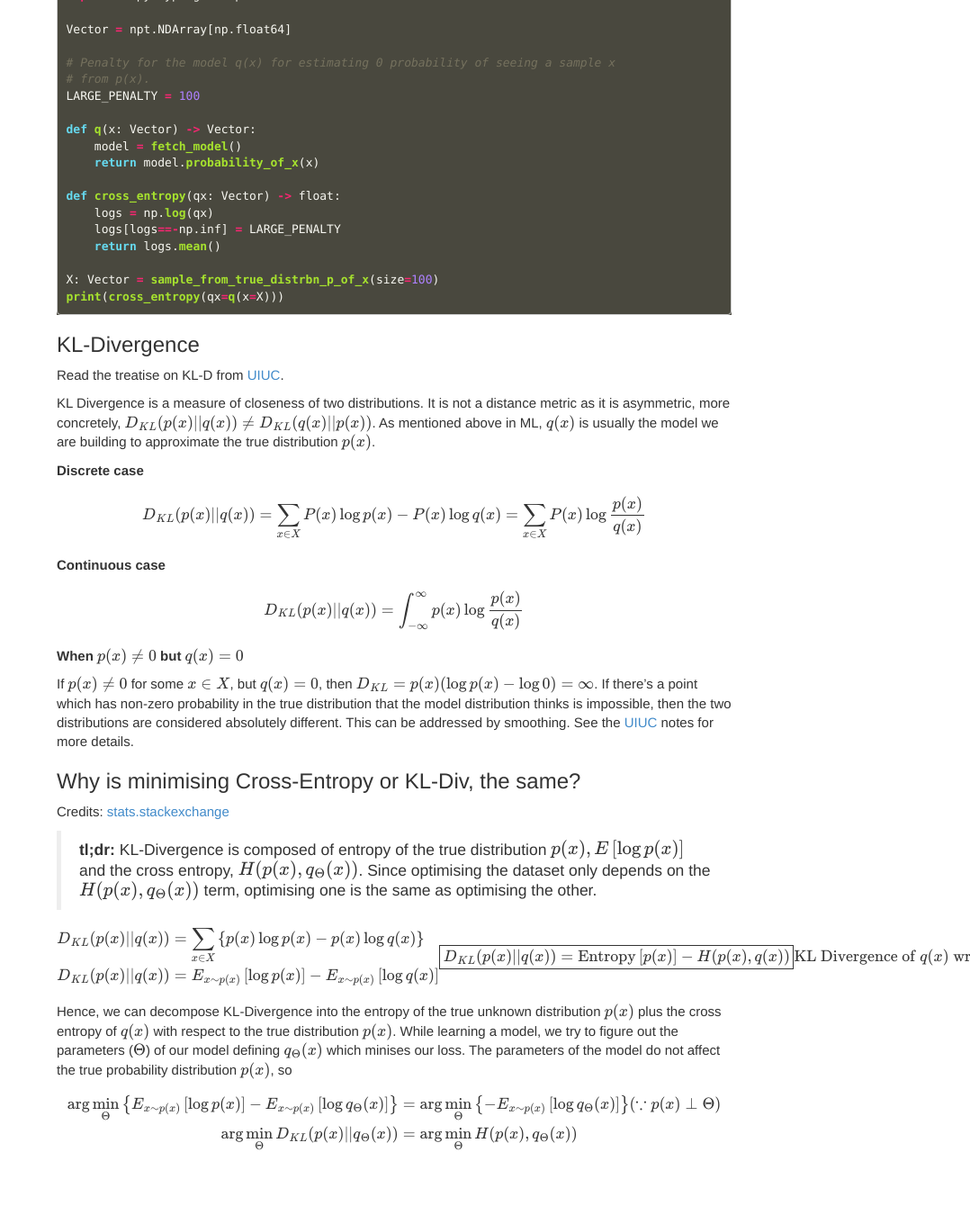
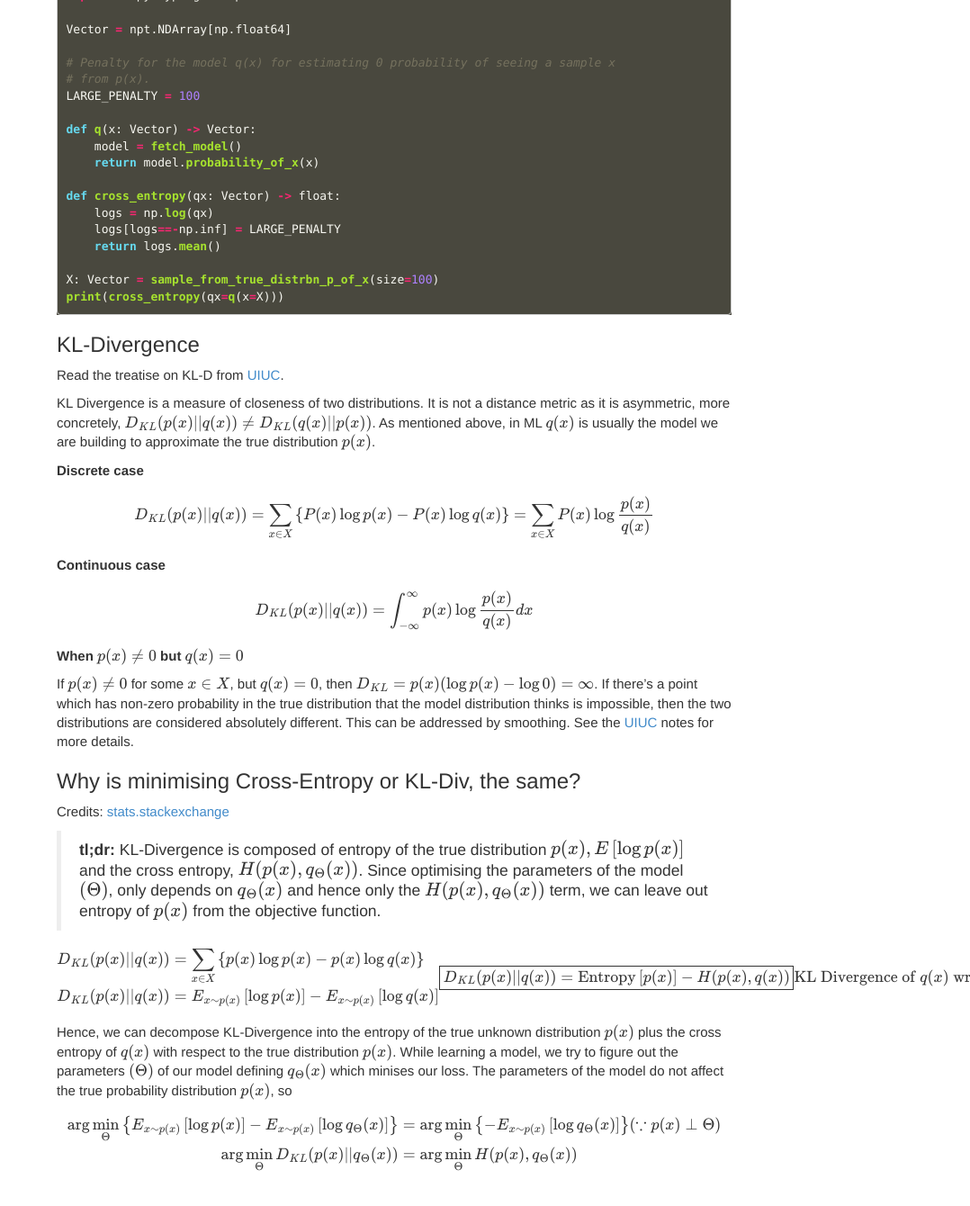
Before and after one commit to vispz/psvishnu91.github.io, a Jekyll site: the page built from _posts/ml_notes/2022-11-10-entropy_kld.md, in a window 1280 px wide and 1400 px high, scrolled down 1551 px. Shown: the top 1340 px of the window at 90% size, without its empty margins (202-1280 px from the left). Built offline with Jekyll 4.4.1, drawn with Linux system fonts in a browser that asks for light colours; nearby versions of some CDN libraries; formulas are drawn with MathJax 3.

Commit message:
More typo fixes in kld

```diff
--- a/_posts/ml_notes/2022-11-10-entropy_kld.md
+++ b/_posts/ml_notes/2022-11-10-entropy_kld.md
@@ -79,16 +79,16 @@ Read the treatise on KL-D from [UIUC](http://hanj.cs.illinois.edu/cs412/bk3/KL-d
 
 KL Divergence is a measure of closeness of two distributions. It is not a distance metric
 as it is asymmetric, more concretely, $$D_{KL}(p(x)||q(x)) \neq D_{KL}(q(x)||p(x))$$.
-As mentioned above in ML, $$q(x)$$ is usually the model we are building to approximate
+As mentioned above, in ML $$q(x)$$ is usually the model we are building to approximate
 the true distribution $$p(x)$$.
 
 **Discrete case**
 
-$$D_{KL}(p(x)||q(x)) =  \sum_{x \in X} P(x) \log p(x) - P(x) \log q(x) =  \sum_{x \in X} P(x) \log \frac{p(x)}{q(x)}$$
+$$D_{KL}(p(x)||q(x)) =  \sum_{x \in X} \left\{ P(x) \log p(x) - P(x) \log q(x) \right\} =  \sum_{x \in X} P(x) \log \frac{p(x)}{q(x)}$$
 
 **Continuous case**
 
-$$D_{KL}(p(x)||q(x)) = \int_{-\infty}^{\infty} p(x) \log \frac{p(x)}{q(x)}$$
+$$D_{KL}(p(x)||q(x)) = \int_{-\infty}^{\infty} { p(x) \log \frac{p(x)}{q(x)} dx}$$
 
 **When $$p(x) \neq 0$$ but $$q(x) = 0$$**
 
@@ -106,13 +106,14 @@ Credits: [stats.stackexchange](https://stats.stackexchange.com/a/357974/84357)
 > **tl;dr:** KL-Divergence is composed of entropy of the true distribution
 >  $$p(x), E\left[\log p(x)\right]$$ and
 > the cross entropy, $$H(p(x), q_{\Theta}(x))$$. Since optimising the
-> dataset only depends on the $$H(p(x), q_{\Theta}(x))$$ term, optimising one is the
-> same as optimising the other.
+> parameters of the model $$\left(\Theta\right)$$, only depends on $$q_\Theta{(x)}$$ and
+> hence only the
+> $$H(p(x), q_{\Theta}(x))$$ term, we can leave out entropy of $$p(x)$$ from the objective function.
 
 $$
 \begin{align*}
-D_{KL}(p(x)||q(x)) &= \sum_{x \in X} \left\{ p(x) \log p(x) - p(x) \log q(x) \right\}\\
-D_{KL}(p(x)||q(x)) &= E_{x\sim p(x)}\left[\log p(x)\right] - E_{x \sim p(x)} \left[\log q(x)\right]\\
+D_{KL}(p(x)||q(x)) &= \sum_{x \in X} \left\{ p(x) \log p(x) - p(x) \log q(x) \right\} \\
+ D_{KL}(p(x)||q(x)) &= E_{x\sim p(x)}\left[\log p(x)\right] - E_{x \sim p(x)} \left[\log q(x)\right]\\
 \end{align*}\\
 \boxed{D_{KL}(p(x)||q(x)) = \text{Entropy}\left[p(x)\right] - H(p(x), q(x))}\\
 \text{KL Divergence of $q(x)$ wrt $p(x)$} = \text{Entropy of } p(x) - \text{Cross entropy of $q(x)$ wrt to the distribution $p(x)$}
@@ -120,7 +121,7 @@ $$
 
 Hence, we can decompose KL-Divergence into the entropy of the true unknown distribution $$p(x)$$
 plus the cross entropy of $$q(x)$$ with respect to the true distribution $$p(x)$$.
-While learning a model, we try to figure out the parameters ($$\Theta$$) of our model defining $$q_{\Theta}(x)$$
+While learning a model, we try to figure out the parameters $$\left(\Theta\right)$$ of our model defining $$q_{\Theta}(x)$$
 which minises our loss. The parameters of the model do not affect the true probability
 distribution $$p(x)$$, so
 
```
